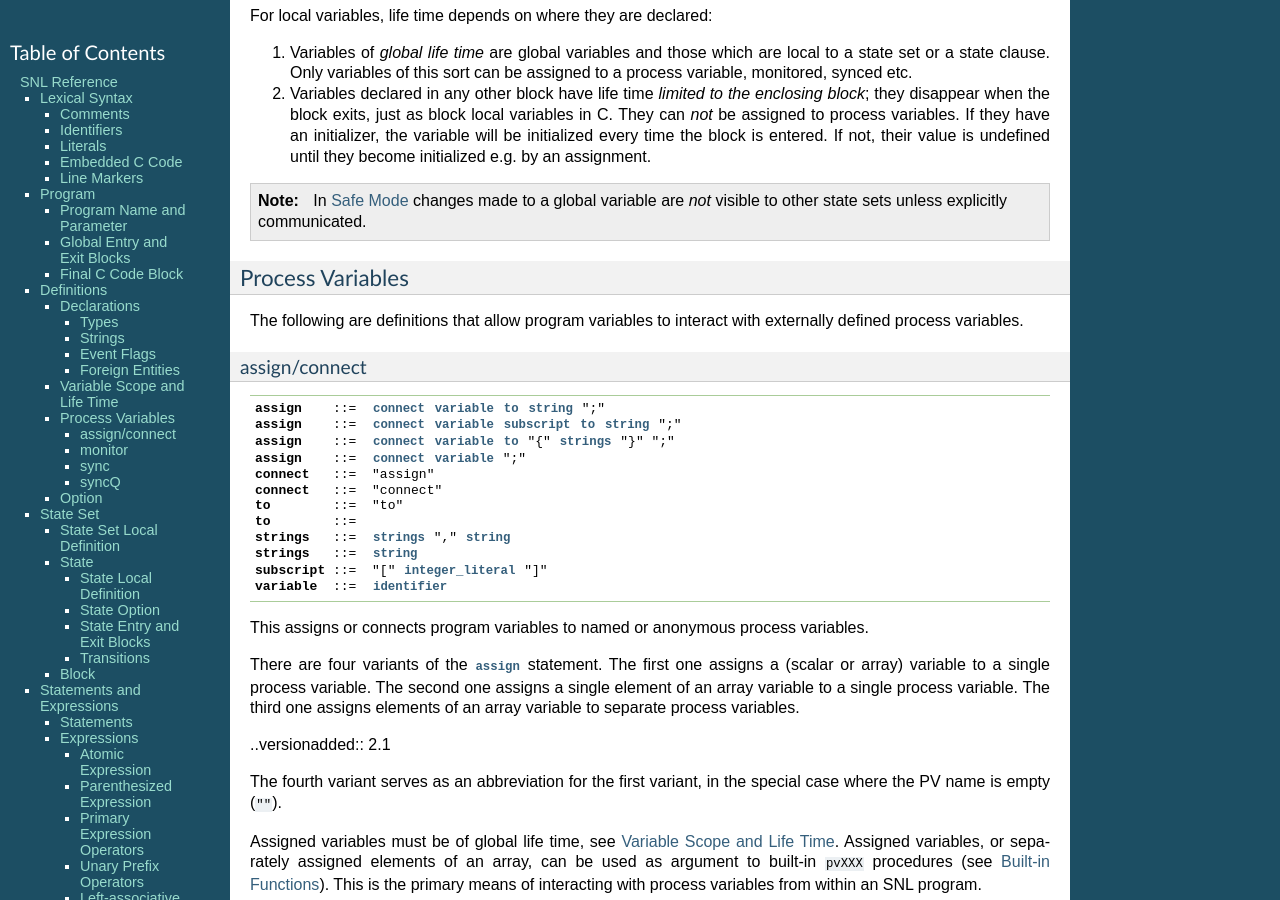
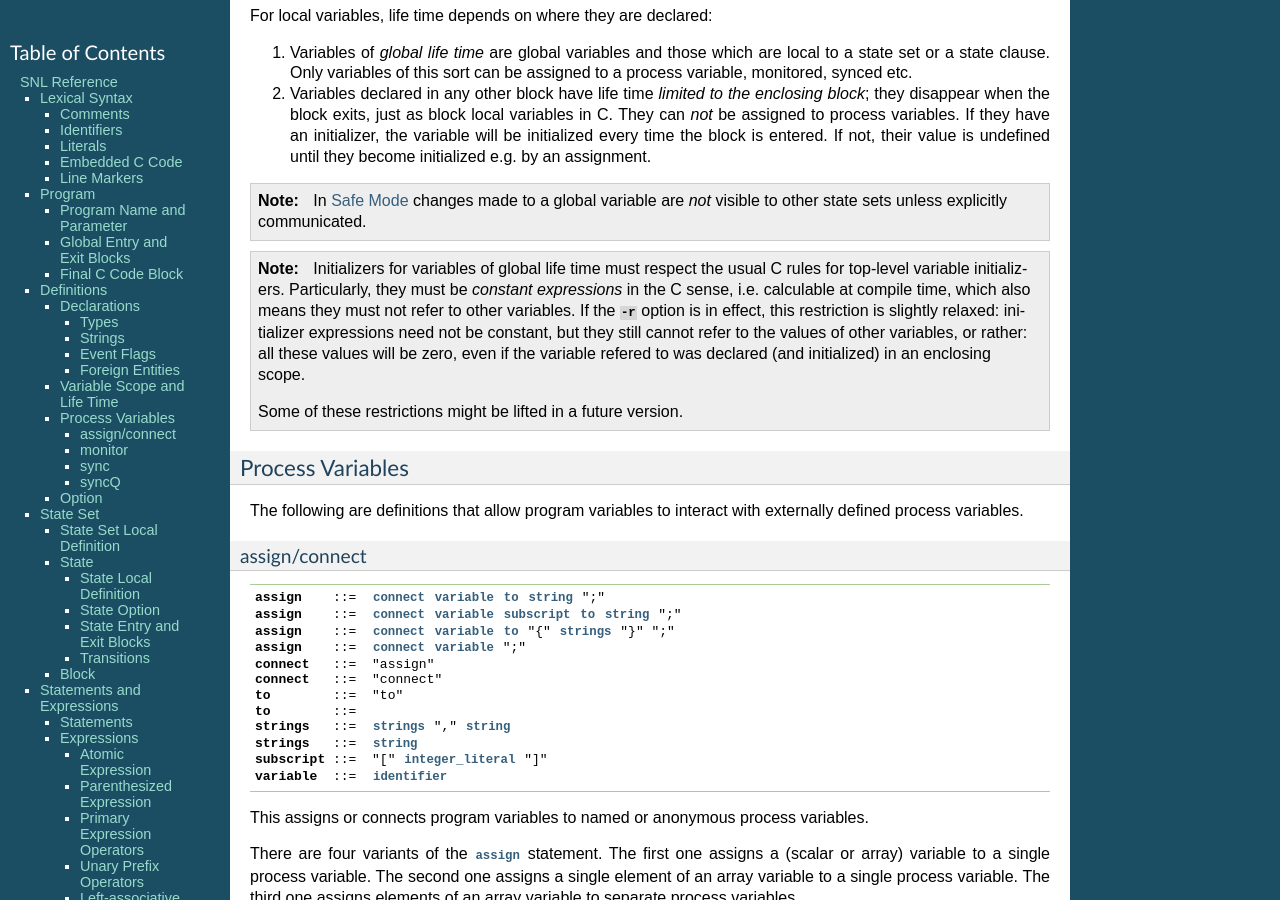
Before and after one commit to jeonghanlee/sequencer-2-2, a Sphinx documentation site: the page built from documentation/Reference.txt, in a window 1280 px wide and 900 px high, scrolled down 5225 px. Built offline with Sphinx 7.4.7, drawn with Linux system fonts in a browser that asks for light colours.

Commit message:
docs,TODO: added notes explaining initializer restrictions
These apply to variables with global life time and are quite unintuitive.

```diff
--- a/documentation/Reference.txt
+++ b/documentation/Reference.txt
@@ -353,6 +353,19 @@ For local variables, life time depends on where they are declared:
 .. note:: In :ref:`safe mode` changes made to a global variable are *not*
    visible to other state sets unless explicitly communicated.
 
+.. note:: Initializers for variables of global life time must respect
+   the usual C rules for top-level variable initializers. Particularly,
+   they must be *constant expressions* in the C sense, i.e. calculable
+   at compile time, which also means they must not refer to other variables.
+   If the :option:`-r` option is in effect, this restriction is slightly
+   relaxed: initializer expressions need not be constant, but they still
+   cannot refer to the values of other variables, or rather: all these
+   values will be zero, even if the variable refered to was declared
+   (and initialized) in an enclosing scope.
+
+   Some of these restrictions might be lifted in a future version.
+
+
 Process Variables
 ^^^^^^^^^^^^^^^^^
 
```
Also changed, not shown: 1 other file.
